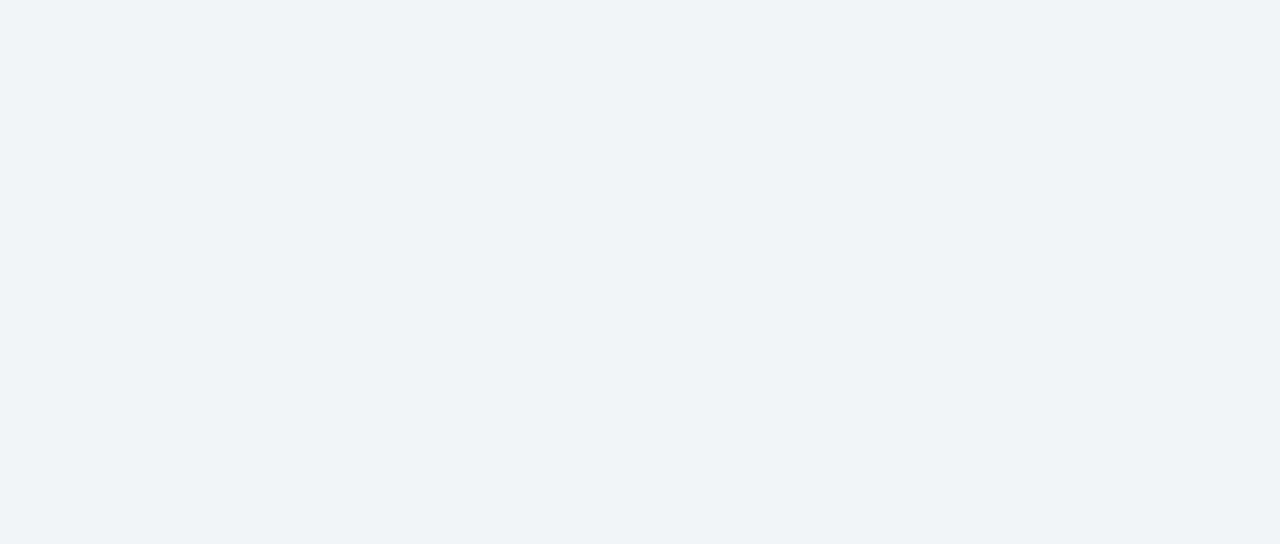
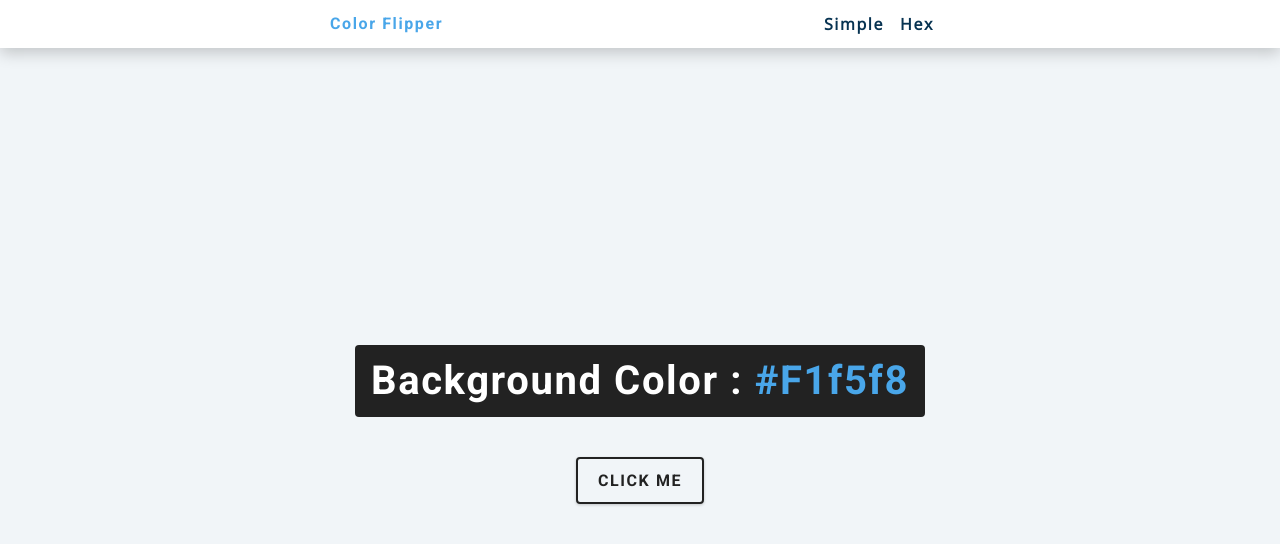
Before and after one commit to ItonRomero/Color-Flipper, a website built with Vite: page index.html in a window 1280 px wide. Built offline with nearby package versions, Linux system fonts and the light colour scheme.

Commit message:
added html elements and css

```diff
--- a/index.html
+++ b/index.html
@@ -8,11 +8,37 @@
     <!-- CSS -->
     <link rel="stylesheet" href="style.css">
   </head>
-  <body>
+    <body>
+        <!-- --- Start of Nav Bar ---  -->
+        <nav>
+            <div class="nav-center">
+                <h4>color flipper</h4>
+                <ul class="nav-links">
+                    <li>
+                        <a href="index.html">simple</a>
+                    </li>
+                    <li>
+                        <a href="http://">hex</a>
+                    </li>
+                </ul>
+            </div>
+        </nav>
+        <!-- --- End of Nav Bar ---  -->
 
 
+        <!-- --- Start of Main Section ---  -->
+        <main>
+            <div class="container">
+                <h2>background color : <span class="color">
+                    #f1f5f8
+                </span></h2>
+                <button class="btn btn-hero" id="btn">click me</button>
+            </div>
+        </main>
+        <!-- --- End of Main Section ---  -->
 
 
-    <script src="/main.js"></script>
-  </body>
+     <!-- javascript    -->
+        <script src="/main.js"></script>
+    </body>
 </html>
```
